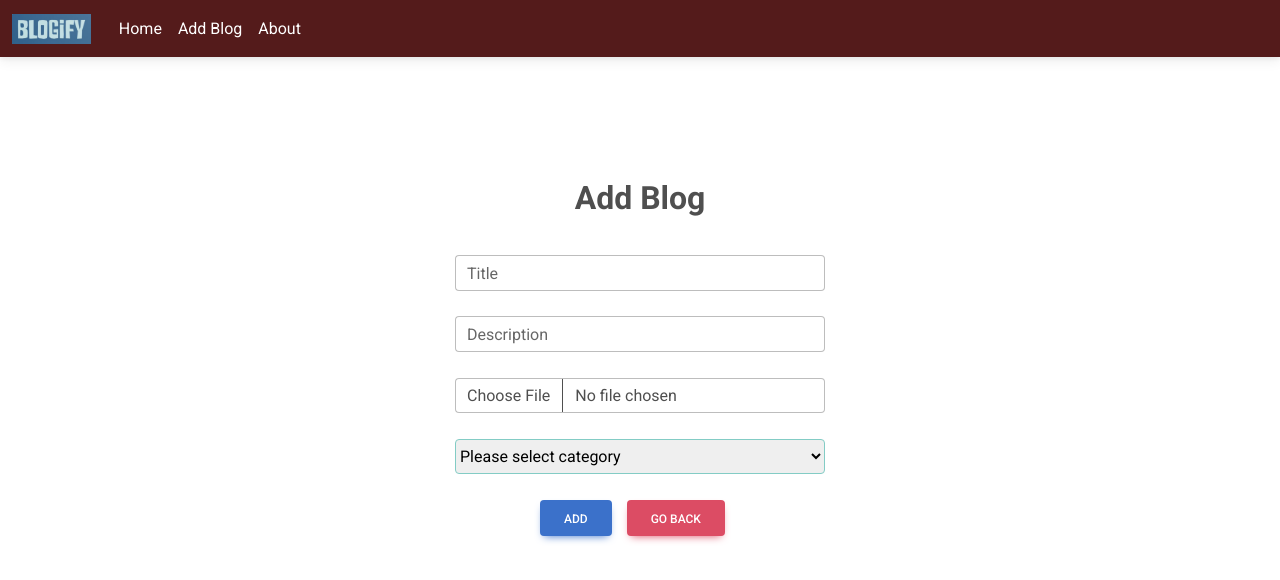
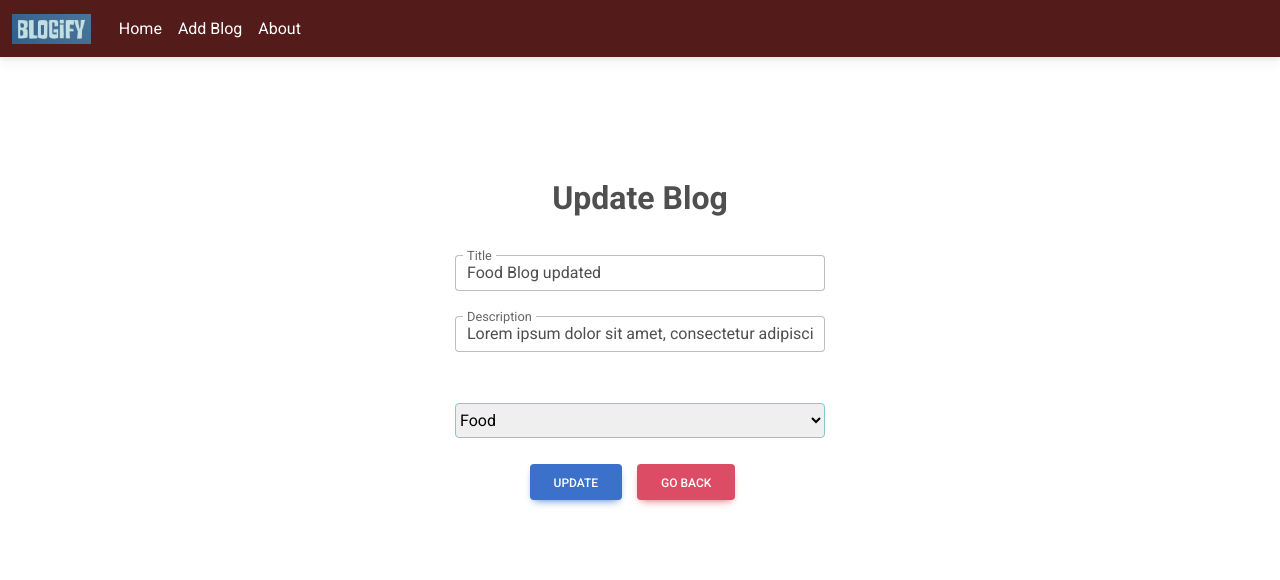
Before and after one commit to mustafcode10/Blog_react_json, a React (Create React App) app: page /editBlog/1 in a window 1280 px wide. Shown: the top 580 px of the page. Built offline with nearby package versions, Linux system fonts and the light colour scheme; data requests are answered from the project's data file.

Commit message:
updated blog

```diff
--- a/db.json
+++ b/db.json
@@ -1,12 +1,12 @@
 {
   "blogs": [
     {
-      "title": "Food Blog",
+      "title": "Food Blog updated",
       "description": "Lorem ipsum dolor sit amet, consectetur adipiscing elit, sed do eiusmod tempor incididunt ut labore et dolore magna aliqua. Ut enim ad minim veniam, quis nostrud exercitation ullamco laboris nisi ut aliquip ex ea commodo consequat. Duis aute irure dolor in reprehenderit in voluptate velit esse cillum dolore eu fugiat nulla pariatur. Excepteur sint occaecat cupidatat non proident, sunt in culpa qui officia deserunt mollit anim id est laborum",
       "category": "Food",
-      "imageUrl": "http://res.cloudinary.com/mservices/image/upload/v1659212525/i4mtzko5y9wdo48puqk2.jpg",
+      "imageUrl": "http://res.cloudinary.com/mservices/image/upload/v1659222798/xewnq04smkkgofrisv5p.jpg",
       "date": "07/30/2022",
-      "id": 3
+      "id": 1
     }
   ]
 }
--- a/src/pages/AddEditBlog.js
+++ b/src/pages/AddEditBlog.js
@@ -1,8 +1,8 @@
-import React, { useState } from "react";
+import React, { useState, useEffect } from "react";
 import { MDBValidation, MDBInput, MDBBtn } from "mdb-react-ui-kit";
 import { toast } from "react-toastify";
 import axios from "axios";
-import { useNavigate } from "react-router-dom";
+import { useNavigate, useParams } from "react-router-dom";
 
 //p7quwbvy
 const initailState = {
@@ -18,11 +18,13 @@ const options = ["Travel", "Fashion", "Fitness", "Sports", "Food", "Tech"];
 const AddEditBlog = () => {
   // navigation
   const navigate = useNavigate();
+  const { id } = useParams();
 
   // state
   const [formValue, setFormValue] = useState(initailState);
   const [categoryErrorMsg, setCategoryErrorMsg] = useState(null);
   const { title, description, category, imageUrl } = formValue;
+  const [editMode, setEditMode] = useState(false);
 
   //methods
   const onInputChange = (e) => {
@@ -67,7 +69,9 @@ const AddEditBlog = () => {
     if (!category) {
       setCategoryErrorMsg("Please select a category");
     }
+    const imageValidation = !editMode ? imageUrl : true
     if (title && description && imageUrl && category) {
+      if(!editMode){
         const currentDate = getDate();
         const updatedBlogData = { ...formValue, date: currentDate };
         const response = await axios.post(
@@ -79,8 +83,42 @@ const AddEditBlog = () => {
         } else {
           toast.error("Blog Add Failed");
         }
+
+      } else {
+        const response = await axios.put(
+          `http://localhost:5000/blogs/${id}`,
+          formValue
+        );
+        if (response.status === 200) {
+          toast.success("updated Blog  Successfully");
+        } else {
+          toast.error("updateBlog Add Failed");
+        }
+
+      }
+
       setFormValue(initailState);
       navigate("/");
+    }
+  };
+
+  useEffect(() => {
+    if (id) {
+      setEditMode(true);
+      getSingleBlog(id);
+    } else {
+      setEditMode(false);
+      setFormValue({ ...initailState });
+    }
+  }, [id]);
+
+  const getSingleBlog = async (id) => {
+    const singleBlog = await axios.get(`http://localhost:5000/blogs/${id}`);
+
+    if (singleBlog.status === 200) {
+      setFormValue({ ...singleBlog.data });
+    } else {
+      toast.error("Something went wrong");
     }
   };
 
@@ -91,7 +129,7 @@ const AddEditBlog = () => {
       noValidate
       onSubmit={handleSubmit}
     >
-      <p className="fs-2 fw-bold">Add Blog</p>
+      <p className="fs-2 fw-bold">{editMode ? "Update Blog" : "Add Blog"}</p>
       <div
         style={{
           margin: "auto",
@@ -124,13 +162,14 @@ const AddEditBlog = () => {
           invalid
         />
         <br />
-        <MDBInput
+        {!editMode &&  <MDBInput
           type="file"
           onChange={(e) => onUploadImage(e.target.files[0])}
           // validation="please provide a title"
           required
           invalid
-        />
+        /> }
+
         <br />
         <select
           className="categoryDropdown"
@@ -150,7 +189,7 @@ const AddEditBlog = () => {
         <br />
         <br />
         <MDBBtn type="submit" color="primary" style={{ marginRight: "15px" }}>
-          Add
+          {editMode ? "Update" : "Add"}
         </MDBBtn>
         <MDBBtn
           color="danger"
```
Lines whose indentation alone changed are shown as unchanged.
